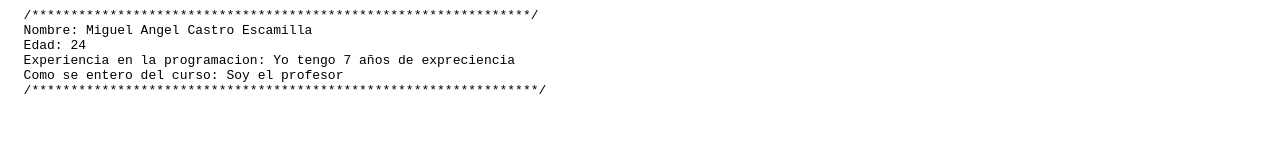
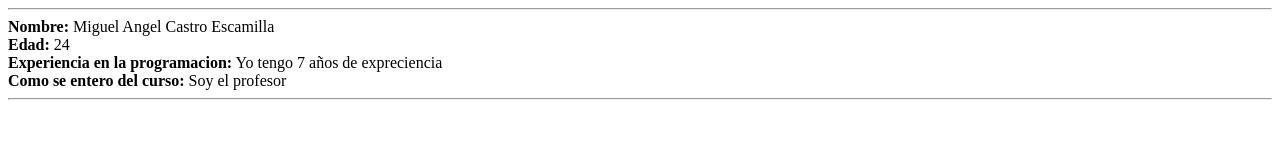
Before and after one commit to ComfenalcoCursos2021/Configuracion_29_01_2022, a plain HTML site: page index.html in a window 1280 px wide. Drawn offline with Linux system fonts and the light colour scheme.

Commit message:
Diseño de web editor

```diff
--- a/index.html
+++ b/index.html
@@ -1,8 +1,6 @@
-<pre>
-  /****************************************************************/
-  Nombre: Miguel Angel Castro Escamilla
-  Edad: 24
-  Experiencia en la programacion: Yo tengo 7 años de expreciencia
-  Como se entero del curso: Soy el profesor
-  /*****************************************************************/
-</pre>
+<hr>
+  <strong>Nombre:</strong> Miguel Angel Castro Escamilla<br>
+  <strong>Edad:</strong> 24<br>
+  <strong>Experiencia en la programacion:</strong> Yo tengo 7 años de expreciencia<br>
+  <strong>Como se entero del curso:</strong> Soy el profesor<br>
+<hr>
```
